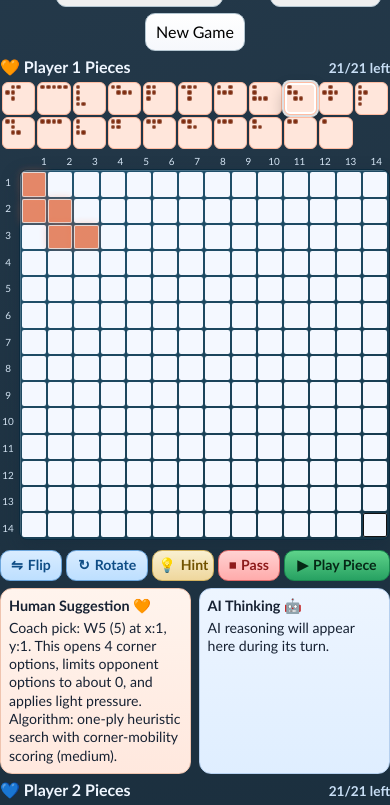
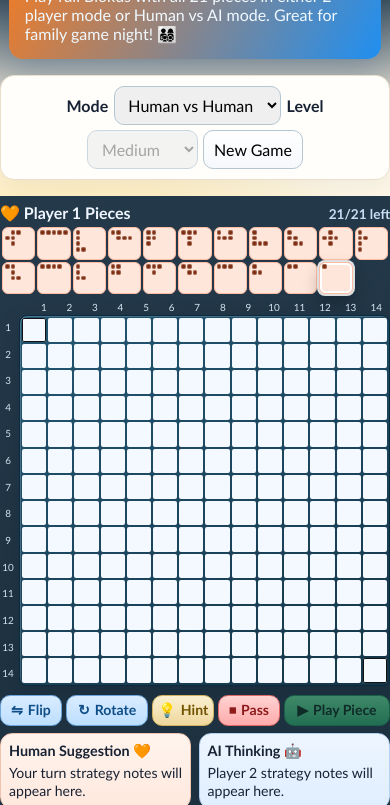
Before and after one commit to manudathg/blokus-coach-mobile, a website: page index.html in a window 390 px wide. Shown: the part 243-1048 px from the top of the page. Drawn offline with Linux system fonts and the light colour scheme.

Commit message:
Fix HvH mode and move mode controls outside board

```diff
--- a/app.js
+++ b/app.js
@@ -39,6 +39,8 @@
 const player2InlineRemainingEl = document.getElementById("player2-inline-remaining");
 const player1InlineCountEl = document.getElementById("player1-inline-count");
 const player2InlineCountEl = document.getElementById("player2-inline-count");
+const topPiecesTitleEl = document.getElementById("top-pieces-title");
+const bottomPiecesTitleEl = document.getElementById("bottom-pieces-title");
 const viewBoardBtnEl = document.getElementById("view-board-btn");
 const viewP1BtnEl = document.getElementById("view-p1-btn");
 const viewP2BtnEl = document.getElementById("view-p2-btn");
@@ -515,11 +517,25 @@
 }
 
 function updateTurnLabel() {
+  if (!turnIndicatorEl) {
+    return;
+  }
   if (game.isGameOver) {
     turnIndicatorEl.textContent = "Game Over 🏁";
     return;
   }
   turnIndicatorEl.textContent = `Turn: ${playerLabel(game.currentPlayer)} 🎯`;
+}
+
+function getInlineDisplayPlayers() {
+  return game.mode === "ai" ? { top: 2, bottom: 1 } : { top: 1, bottom: 2 };
+}
+
+function inlinePiecesLabel(player) {
+  if (game.mode === "ai") {
+    return player === 2 ? "🤖 AI Pieces" : "🧡 Human Pieces";
+  }
+  return player === 1 ? "🧡 Player 1 Pieces" : "💙 Player 2 Pieces";
 }
 
 function updateControlStates() {
@@ -604,13 +620,20 @@
   renderPiecePreview(2);
   renderRemainingPieces(1, player1RemainingEl);
   renderRemainingPieces(2, player2RemainingEl);
-  renderInlineRemainingPieces(1, player1InlineRemainingEl);
-  renderInlineRemainingPieces(2, player2InlineRemainingEl);
+  const order = getInlineDisplayPlayers();
+  renderInlineRemainingPieces(order.top, player1InlineRemainingEl);
+  renderInlineRemainingPieces(order.bottom, player2InlineRemainingEl);
+  if (topPiecesTitleEl) {
+    topPiecesTitleEl.textContent = inlinePiecesLabel(order.top);
+  }
+  if (bottomPiecesTitleEl) {
+    bottomPiecesTitleEl.textContent = inlinePiecesLabel(order.bottom);
+  }
   if (player1InlineCountEl) {
-    player1InlineCountEl.textContent = `${game.inventory[1].size}/21 left`;
+    player1InlineCountEl.textContent = `${game.inventory[order.top].size}/21 left`;
   }
   if (player2InlineCountEl) {
-    player2InlineCountEl.textContent = `${game.inventory[2].size}/21 left`;
+    player2InlineCountEl.textContent = `${game.inventory[order.bottom].size}/21 left`;
   }
   if (difficultySelectEl) {
     difficultySelectEl.value = game.difficulty;
@@ -1151,9 +1174,6 @@
 }
 
 function resetGame() {
-  if (isCompactLayout() && modeSelectEl.value !== "ai") {
-    modeSelectEl.value = "ai";
-  }
   game.mode = modeSelectEl.value;
   game.difficulty = difficultySelectEl ? difficultySelectEl.value : "medium";
   game.board = makeEmptyBoard();
@@ -1236,9 +1256,6 @@
   });
 
   modeSelectEl.addEventListener("change", () => {
-    if (isCompactLayout() && modeSelectEl.value !== "ai") {
-      modeSelectEl.value = "ai";
-    }
     game.mode = modeSelectEl.value;
     if (difficultySelectEl) {
       difficultySelectEl.disabled = game.mode !== "ai";
@@ -1363,9 +1380,6 @@
   precomputeTransforms();
   renderCoordinates();
   bindEvents();
-  if (isCompactLayout()) {
-    modeSelectEl.value = "ai";
-  }
   if (difficultySelectEl) {
     difficultySelectEl.value = "medium";
     difficultySelectEl.disabled = modeSelectEl.value !== "ai";
--- a/index.html
+++ b/index.html
@@ -13,6 +13,25 @@
         <h1>Corner Tiles Coach 🎲✨</h1>
         <p>Play full Blokus with all 21 pieces in either 2-player mode or Human vs AI mode. Great for family game night! 👨‍👩‍👧‍👦</p>
       </header>
+
+      <section class="panel mode-panel">
+        <div class="mode-controls mode-controls-external">
+          <div class="mode-row">
+            <label for="mode-select">Mode</label>
+            <select id="mode-select">
+              <option value="hvh">Human vs Human</option>
+              <option value="ai">AI vs Human</option>
+            </select>
+            <label for="difficulty-select">Level</label>
+            <select id="difficulty-select">
+              <option value="easy">Easy</option>
+              <option value="medium" selected>Medium</option>
+              <option value="hard">Hard</option>
+            </select>
+            <button id="new-game-btn" type="button">New Game</button>
+          </div>
+        </div>
+      </section>
 
       <section class="panel trainer">
         <div id="workspace" class="workspace-3col">
@@ -46,27 +65,9 @@
           </aside>
 
           <section class="center-panel">
-            <div class="mode-controls">
-              <h2 id="turn-indicator">Turn: Player 1</h2>
-              <div class="mode-row">
-                <label for="mode-select">Mode</label>
-                <select id="mode-select">
-                  <option value="hvh">Human vs Human</option>
-                  <option value="ai">Human vs AI</option>
-                </select>
-                <label for="difficulty-select">Level</label>
-                <select id="difficulty-select">
-                  <option value="easy">Easy</option>
-                  <option value="medium" selected>Medium</option>
-                  <option value="hard">Hard</option>
-                </select>
-                <button id="new-game-btn" type="button">New Game</button>
-              </div>
-            </div>
-
             <div class="inline-pieces inline-pieces-top">
               <div class="inline-pieces-header">
-                <h3>🧡 Player 1 Pieces</h3>
+                <h3 id="top-pieces-title">🧡 Player 1 Pieces</h3>
                 <p id="player1-inline-count" class="inline-count">21 left</p>
               </div>
               <div id="player1-inline-remaining" class="remaining-inline-grid"></div>
@@ -103,7 +104,7 @@
 
             <div class="inline-pieces inline-pieces-bottom">
               <div class="inline-pieces-header">
-                <h3>💙 Player 2 Pieces</h3>
+                <h3 id="bottom-pieces-title">💙 Player 2 Pieces</h3>
                 <p id="player2-inline-count" class="inline-count">21 left</p>
               </div>
               <div id="player2-inline-remaining" class="remaining-inline-grid"></div>
--- a/styles.css
+++ b/styles.css
@@ -17,12 +17,13 @@
   font-family: "Avenir Next", "Trebuchet MS", "Segoe UI", sans-serif;
   color: var(--ink);
   background:
-    radial-gradient(circle at 20% 10%, #ffd85f 0, transparent 35%),
+    linear-gradient(180deg, #12283a 0, #1a3144 220px, rgba(26, 49, 68, 0) 360px),
+    radial-gradient(circle at 20% 40%, #ffd85f 0, transparent 35%),
     radial-gradient(circle at 85% 85%, #9fe8ff 0, transparent 30%),
     radial-gradient(circle at 60% 50%, #ffe5f7 0, transparent 32%),
     var(--bg);
   min-height: 100vh;
-  padding-top: 0;
+  padding-top: 150px;
   touch-action: manipulation;
   -webkit-text-size-adjust: 100%;
 }
@@ -74,6 +75,10 @@
   border-radius: 18px;
   padding: 1rem;
   box-shadow: 0 10px 26px rgba(15, 29, 43, 0.06);
+}
+
+.mode-panel {
+  padding: 0.6rem 0.75rem;
 }
 
 .lesson-grid {
@@ -148,7 +153,6 @@
   box-shadow: inset 0 1px 0 rgba(255, 255, 255, 0.08), 0 10px 20px rgba(10, 19, 29, 0.25);
 }
 
-.center-panel h2,
 .center-panel label {
   color: #e9f3ff;
 }
@@ -166,6 +170,15 @@
   align-items: center;
   flex-wrap: wrap;
   justify-content: center;
+}
+
+.mode-controls-external {
+  justify-items: start;
+}
+
+.mode-controls-external .mode-row label {
+  color: #172233;
+  font-weight: 700;
 }
 
 #difficulty-select,
@@ -608,6 +621,10 @@
 }
 
 @media (max-width: 820px) {
+  body {
+    padding-top: 150px;
+  }
+
   .app-shell {
     width: 100vw;
     margin: 0;
--- a/www/styles.css
+++ b/www/styles.css
@@ -17,12 +17,13 @@
   font-family: "Avenir Next", "Trebuchet MS", "Segoe UI", sans-serif;
   color: var(--ink);
   background:
-    radial-gradient(circle at 20% 10%, #ffd85f 0, transparent 35%),
+    linear-gradient(180deg, #12283a 0, #1a3144 220px, rgba(26, 49, 68, 0) 360px),
+    radial-gradient(circle at 20% 40%, #ffd85f 0, transparent 35%),
     radial-gradient(circle at 85% 85%, #9fe8ff 0, transparent 30%),
     radial-gradient(circle at 60% 50%, #ffe5f7 0, transparent 32%),
     var(--bg);
   min-height: 100vh;
-  padding-top: 0;
+  padding-top: 150px;
   touch-action: manipulation;
   -webkit-text-size-adjust: 100%;
 }
@@ -74,6 +75,10 @@
   border-radius: 18px;
   padding: 1rem;
   box-shadow: 0 10px 26px rgba(15, 29, 43, 0.06);
+}
+
+.mode-panel {
+  padding: 0.6rem 0.75rem;
 }
 
 .lesson-grid {
@@ -148,7 +153,6 @@
   box-shadow: inset 0 1px 0 rgba(255, 255, 255, 0.08), 0 10px 20px rgba(10, 19, 29, 0.25);
 }
 
-.center-panel h2,
 .center-panel label {
   color: #e9f3ff;
 }
@@ -166,6 +170,15 @@
   align-items: center;
   flex-wrap: wrap;
   justify-content: center;
+}
+
+.mode-controls-external {
+  justify-items: start;
+}
+
+.mode-controls-external .mode-row label {
+  color: #172233;
+  font-weight: 700;
 }
 
 #difficulty-select,
@@ -608,6 +621,10 @@
 }
 
 @media (max-width: 820px) {
+  body {
+    padding-top: 150px;
+  }
+
   .app-shell {
     width: 100vw;
     margin: 0;
```
Also changed, not shown: www/app.js (+27 -13 lines), www/index.html (+21 -20 lines).
